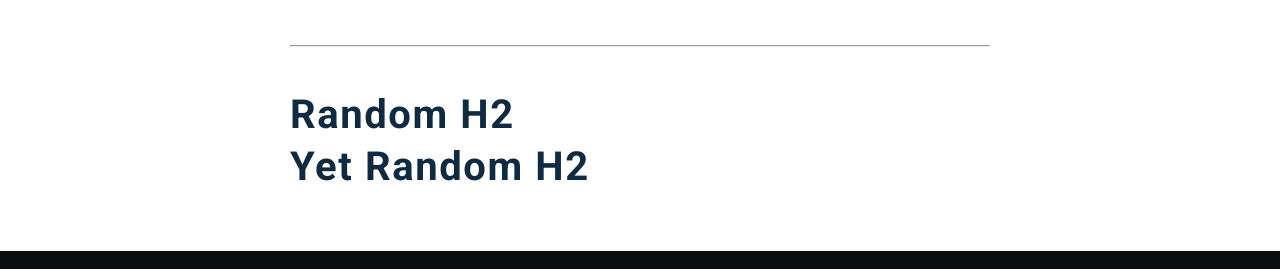
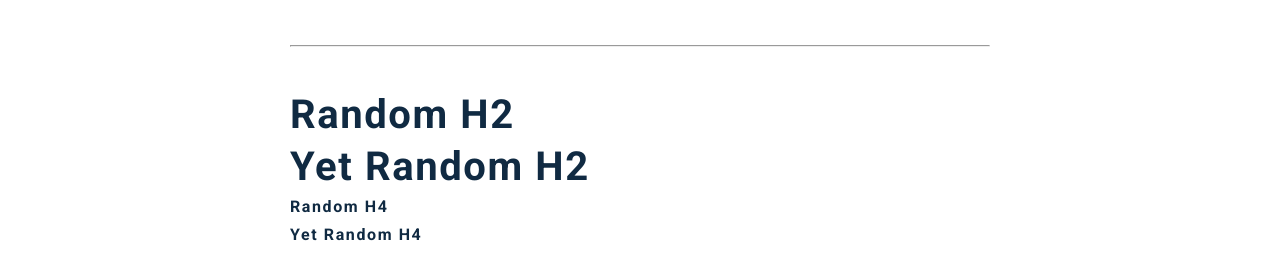
Before and after one commit to WebDevelopUa/gatsby_03, a Gatsby site: page /post in a window 1280 px wide. Shown: the part 5299-5568 px from the top of the page. Built offline with nearby package versions, Linux system fonts and the light colour scheme; Gatsby itself is replaced by a stand-in of ours; some packages are replaced by stand-ins of ours.

Commit message:
Add h4 custom styling

```diff
--- a/root-mdx.js
+++ b/root-mdx.js
@@ -4,6 +4,7 @@ import { Headings } from './src/components/PostComponents'
 
 const components = {
   h2: Headings.myH2,
+  h4: Headings.myH4,
 }
 
 export const wrapMDX = ({ element }) => (
--- a/src/pages/post.mdx
+++ b/src/pages/post.mdx
@@ -124,6 +124,8 @@ If an empty alt attribute like alt="" is wished, a reserved keyword GATSBY_EMPTY
 <br />
 <h2>random h2</h2>
 <h2 title="true">yet random h2</h2>
+<h4>random h4</h4>
+<h4 title="true">yet random h4</h4>
 
 </section>
 
```
